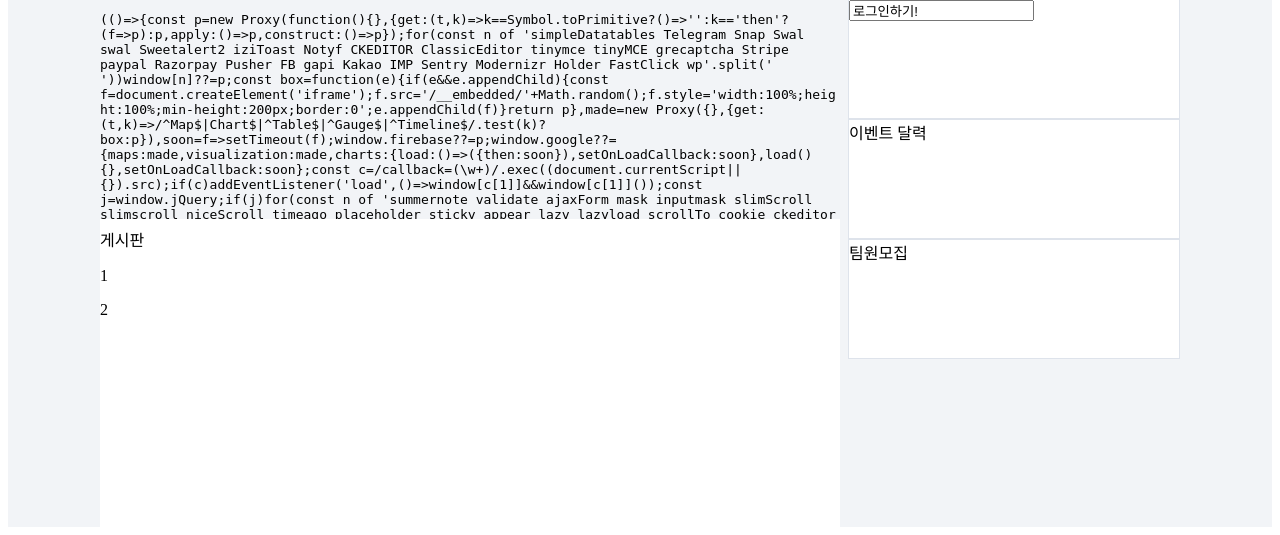
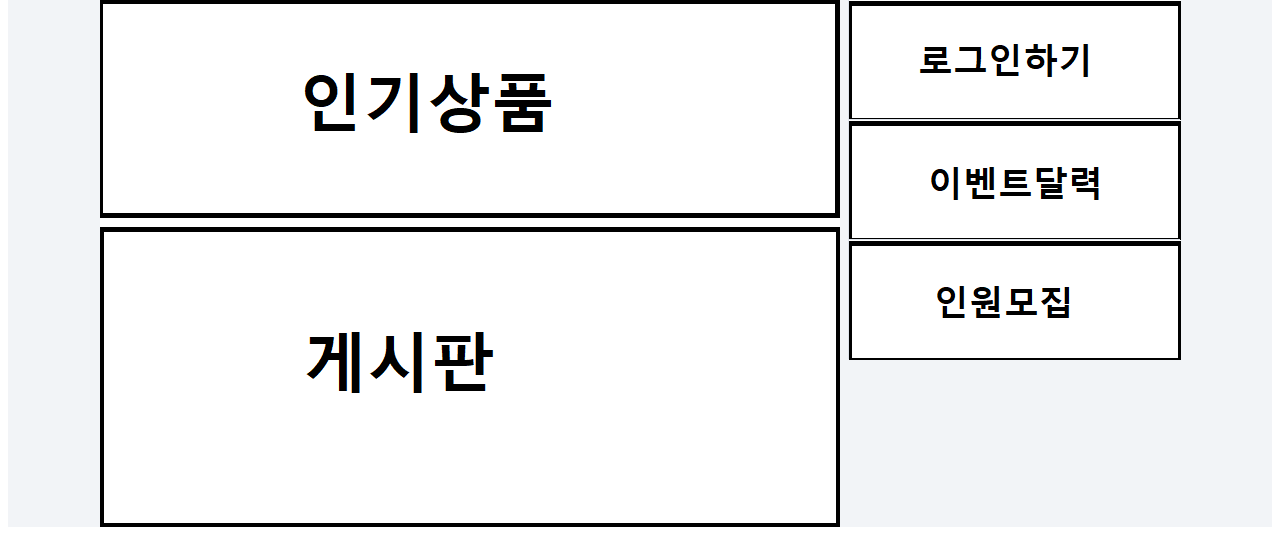
Before and after one commit to hkim153/choongang, a Java web app: page /main.jsp in a window 1280 px wide. Shown: the part 453-988 px from the top of the page. Run offline with Tomcat 11, a stand-in JSP engine, Linux system fonts and the light colour scheme; some libraries are stand-ins or nearby versions.

Commit message:
2019-10-22 메인화면수정

```diff
--- a/project1/WebContent/main.jsp
+++ b/project1/WebContent/main.jsp
@@ -12,19 +12,23 @@
 		<header>
 			<div class="gnb">
 				<ul>
-					<li><a href="board.jsp">게시판</a></li>
-					<li><a href="store.jsp">판매 및 대여</a></li>
-					<li><a href="recruit.jsp">팀원모집</a></li>
-					<li><a href="fishing.jsp">낚시터</a></li>
-					<li><a href="event.jsp">이벤트 달력</a></li>
-					<li><a href="fishingking.jsp">이달의 낚시왕</a></li>
+					<li><a href="board.do">게시판</a></li>
+					<li><a href="store.do">판매 및 대여</a></li>
+					<li><a href="recruit.do">팀원모집</a></li>
+					<li><a href="fishing.do">낚시터</a></li>
+					<li><a href="event.do">이벤트 달력</a></li>
+					<li><a href="fishingking.do">이달의 낚시왕</a></li>
 				</ul>
 			</div>
-			<div class="logo">
+			<!-- <div class="logo">
 				<form action="search.jsp" name="search" method="get">
 					<input type="text" name="searchBox" title="searchBox"
 						placeholder="검색어를입력해주세요!">
 				</form>
+			</div> -->
+			<div class="logo" >
+				<img src="images/LOGO.png" width="100%" height="100%">
+				<a href="main.do"></a>
 			</div>
 		</header>
 
@@ -43,7 +47,7 @@
 		<div id="promotion1" style="display: block;"
 			data-cookie="PC_CENTER_BANNER_12940">
 			<img
-				src="https://s.pstatic.net/static/www/mobile/edit/2019/1010/mobile_1125227787.png"
+				src="images/f_king.png"
 				width="1080" height="254" alt="V앱_BTS사우디생중계" usemap="#promotion1_map">
 			<map name="promotion1_map">
 				<area id="promotion1_link" shape="rect" coords="0,0,1038,50"
@@ -58,33 +62,40 @@
 			<div class="column_left">
 				<div id="veta_top">
 					<iframe id="da_iframe_time" name="da_iframe_time"
-						src="https://nv.veta.naver.com/fxshow?su=SU10079&amp;nrefreshx=0"
+						src="images/product.png"
 						data-veta-preview="main_time" title="광고" width="740" height="220"
 						marginheight="0" marginwidth="0" scrolling="no" frameborder="0"></iframe>
 				</div>
 				<!-- 낚시터 추천 or 낚시 물품 판매(슬라이드쇼) -->
 
-				<div id="board" class="board_side" >게시판<p>1</p><p>2</p></div>
+				<div id="board" class="board_side" ><img src="images/board.png">
+				</div>
 				<!--  게시판 -->
 			</div>
 			<!-- 왼쪽칼럼 끝  -->
 
 			<div class="column_right">
-				<div id="account" class="section_login"><form action="login.jsp"><input type="" value="로그인하기!"></form>
+
+				<div id="account" class="section_login"><form action="login.jsp"></form>
+				<img alt="" src="images/login.png">
 				</div>
 
 			<!-- 로그인  -->
 <!-- 			<div class="event_side"> -->
 			<div class="section_login">
-			이벤트 달력
+
+			<img alt="" src="images/event_C.png">
+
 			</div>
-			<!-- 공지게시판  -->
+			<!-- 이벤트달력 작게  -->
 
 			<!-- <div class="recruit_side" > -->
 			<div class="section_login" >
-			팀원모집
+
+			<img alt="" src="images/recruit.png">
+
 			</div>
-			<!-- 팀원모집  -->
+			<!-- 인원모집  -->
 			</div>
 			<!-- 오른쪽 칼럼 끝 -->
 
```
Also changed, not shown: project1/WebContent/loginForm.jsp (added, +18 -0 lines), project1/WebContent/loginPro.jsp (added, +12 -0 lines), project1/WebContent/images/LOGO.png (added), project1/WebContent/images/board.png (added), project1/WebContent/images/event_C.png (added), project1/WebContent/images/f_king.png (added), project1/WebContent/images/login.png (added), project1/WebContent/images/product.png (added), project1/WebContent/images/recruit.png (added), project1/WebContent/images/yanakja.png (renamed from project1/WebContent/yanakja.png).
